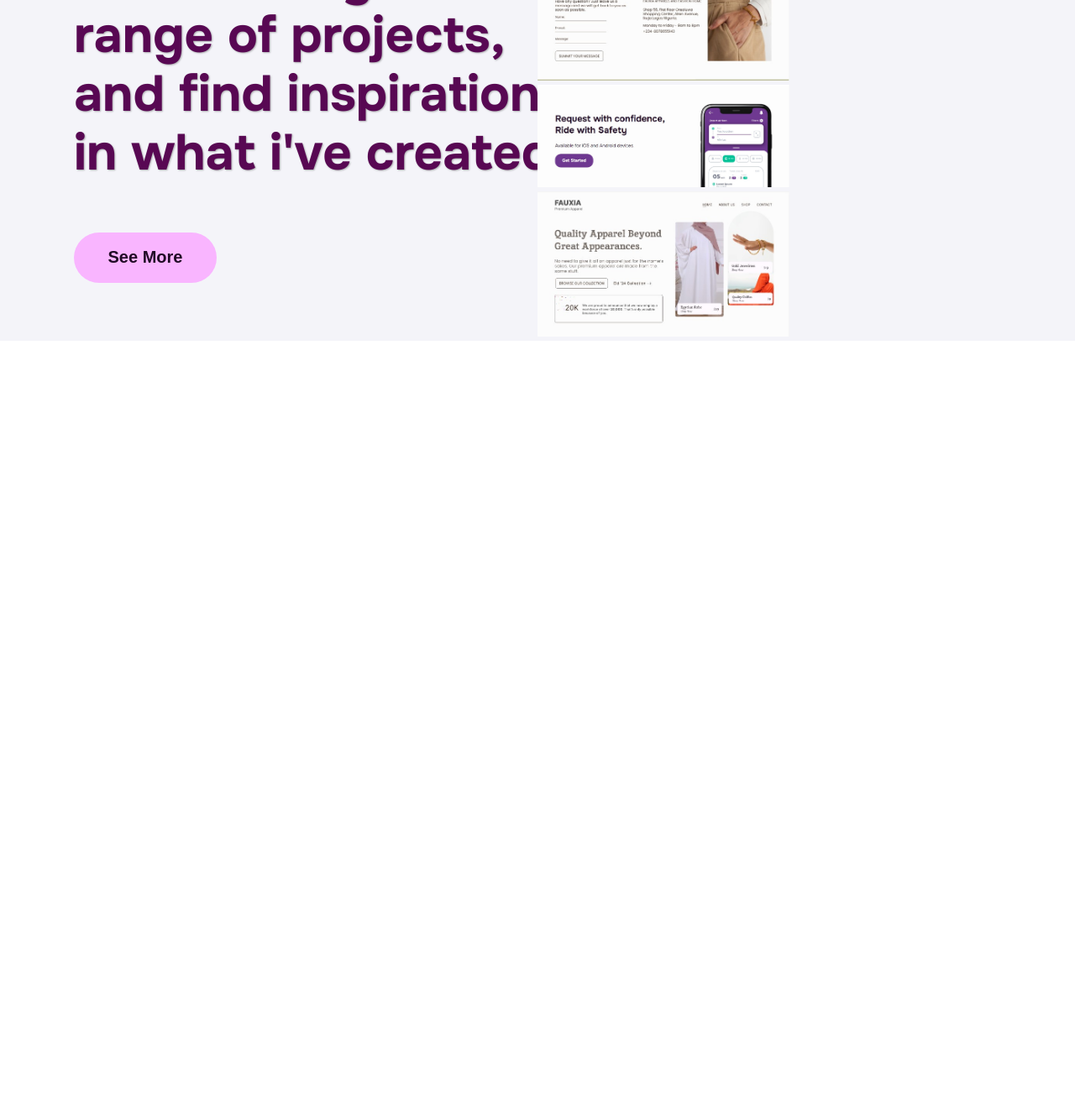
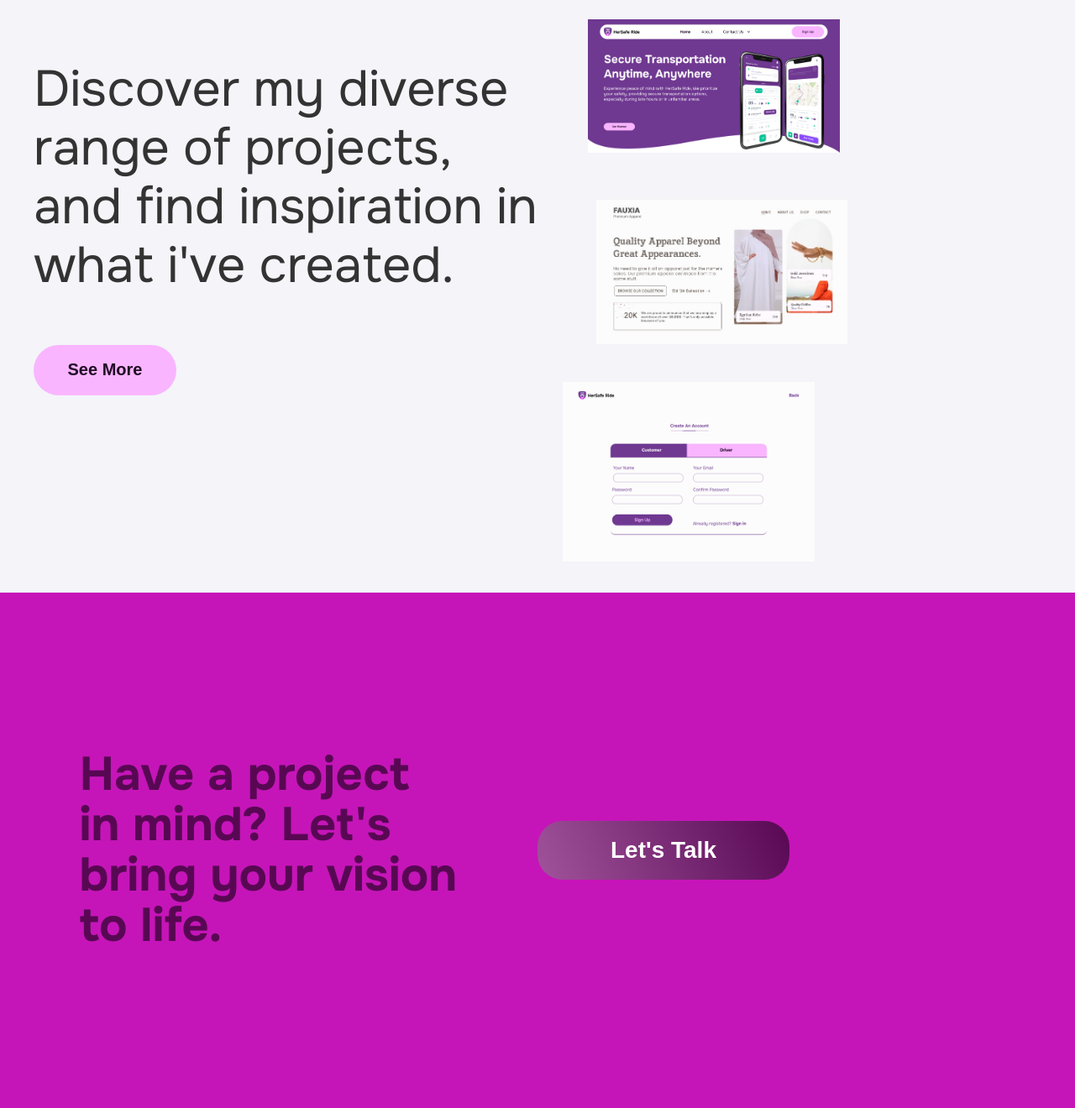
Before and after one commit to sweathannah/Personal-portfolio, a plain HTML site: page index.html in a window 1280 px wide. Shown: the part 2687-4007 px from the top of the page at 84% size. Before the commit the page ends 3093 px from the top, so only its background shows below. Drawn offline with Linux system fonts and the light colour scheme.

Commit message:
contact-section added

```diff
--- a/index.html
+++ b/index.html
@@ -83,7 +83,6 @@
             <article >
                 <h3>Services</h3>
                 <p>Discover the unique services I offer, from bespoke web design to comprehensive development solutions. Each project is tailored to meet your specific needs, ensuring a seamless and effective online presence.</p>
-                <img src="../Option 1/Assets/Images/angela yu.jpg"alt="">
             </article>
             <article>
                 <div class="image-div">
@@ -120,21 +119,29 @@
             </div>
             <div class="project-grid">
                 <a href="#">
-                    <img src="Assets/images/Fauxia-homepage.jpg" alt="project2-pic-demo">
-                </a>
-                <a href="#">
                     <img src="./Assets/images/contact-Fauxia.jpg" alt="project1-pic-demo">
                 </a>
                 <a href="#">
-                    <img src="Assets/images/request-with-confidence.jpg" alt="project3-pic-demo">
+                    <img src="Assets/images/Hero Placeholder.png" alt="project3-pic-demo">
                 </a>
-
                 <a href="#">
                     <img src="Assets/images/Fauxia-homepage.jpg" alt="project5-pic-demo">
                 </a>
+                <a href="#">
+                    <img src="Assets/images/signup page.png" alt="project5-pic-demo">
+                </a>
             </div>
         </section>
-
+        <section class="contact-section">
+            <div>
+                <h5>Have a project in mind? Let's bring your vision to life. </h5>
+            </div>
+            <div>
+                <a href="#">
+                    <button>Let's Talk</button>
+                </a>
+            </div>
+        </section>
     </main>
 </body>
 </html>
--- a/styles.css
+++ b/styles.css
@@ -58,7 +58,7 @@ li {
     justify-content: space-between;
 }
 
-h1, h2, h3, h4, .projects-section p {
+h1, h2, h3, h4, h5 .projects-section p {
     font-weight: 700;
     color: #580853;
     text-shadow: 1px 1px 2px rgba(0, 0, 0, 0.3);
@@ -83,6 +83,15 @@ h4 {
     font-size: 32px;
     margin: 0;
     margin-bottom: 5px;
+    color: #580853;
+}
+
+h5{
+    font-size: 3.5rem;
+    line-height: 60px;
+    text-align: left;
+    width: 450px;
+    color: #580853;
 }
 
 p {
@@ -156,7 +165,7 @@ main {
     font-size: 28px;
 }
 
-.services-section {
+.services-section, .contact-section {
     background-color: #c515b8;
     color: #e9dfe8;
     padding: 5.87rem 5.9rem;
@@ -225,7 +234,7 @@ main {
     align-items: flex-end;
 }
 
-.read-more,.projects-section button {
+.read-more,button {
     background: linear-gradient(65deg, #a0539b, #580853);
     color: #ffffff;
     border: none;
@@ -248,10 +257,11 @@ main {
 }
 
 .projects-section {
-    padding: 0 5.5rem;
+    padding: 0 0  0 2.5rem;
     display: flex;
     flex-direction: row;
     align-items: center;
+    gap: 30px;
 }
 
 .projects-section > div:first-of-type{
@@ -278,15 +288,26 @@ main {
 }
 
 .project-grid{
-    width: 600px;
     height: 100%;
     display: flex;
+    flex-direction: row;
     flex-wrap: wrap;
 }
 
 .project-grid img, .project-grid a{
     width: 300px;
-    max-height: 400px;
+}
+
+.project-grid img:nth-of-type(2), .project-grid a:nth-of-type(2){
+    margin: 60px 0 30px 30px;
+}
+
+.project-grid img:nth-of-type(3), .project-grid a:nth-of-type(3){
+    margin: 0 30px 0 40px;
+}
+
+.project-grid img:last-of-type, .project-grid a:last-of-type{
+    margin-top: 20px;
 }
 
 .project-item {
@@ -297,8 +318,25 @@ main {
     transform: scale(1.05);
 }
 
-
 .project-item a {
     text-decoration: none;
     transition: background-color 0.3s;
 }
+
+.contact-section{
+    display: flex;
+    flex-direction: row;
+}
+
+.contact-section div{
+    margin: auto;
+    padding: 0;
+    width: 50%;
+}
+
+.contact-section a, .contact-section button{
+    width: 300px;
+    height: 70px;
+    font-size: 28px;
+    font-weight: 900;
+}
```
Also changed, not shown: Assets/images/Hero Placeholder.png (added), Assets/images/Screenshot 2024-05-25 102258.jpg (deleted), Assets/images/age-calc.jpg (added), Assets/images/hero section (1).png (added), Assets/images/hero section.png (added), Assets/images/mobile.jpg (added), Assets/images/request-with-confidence.jpg (deleted), Assets/images/signup page.png (added).
